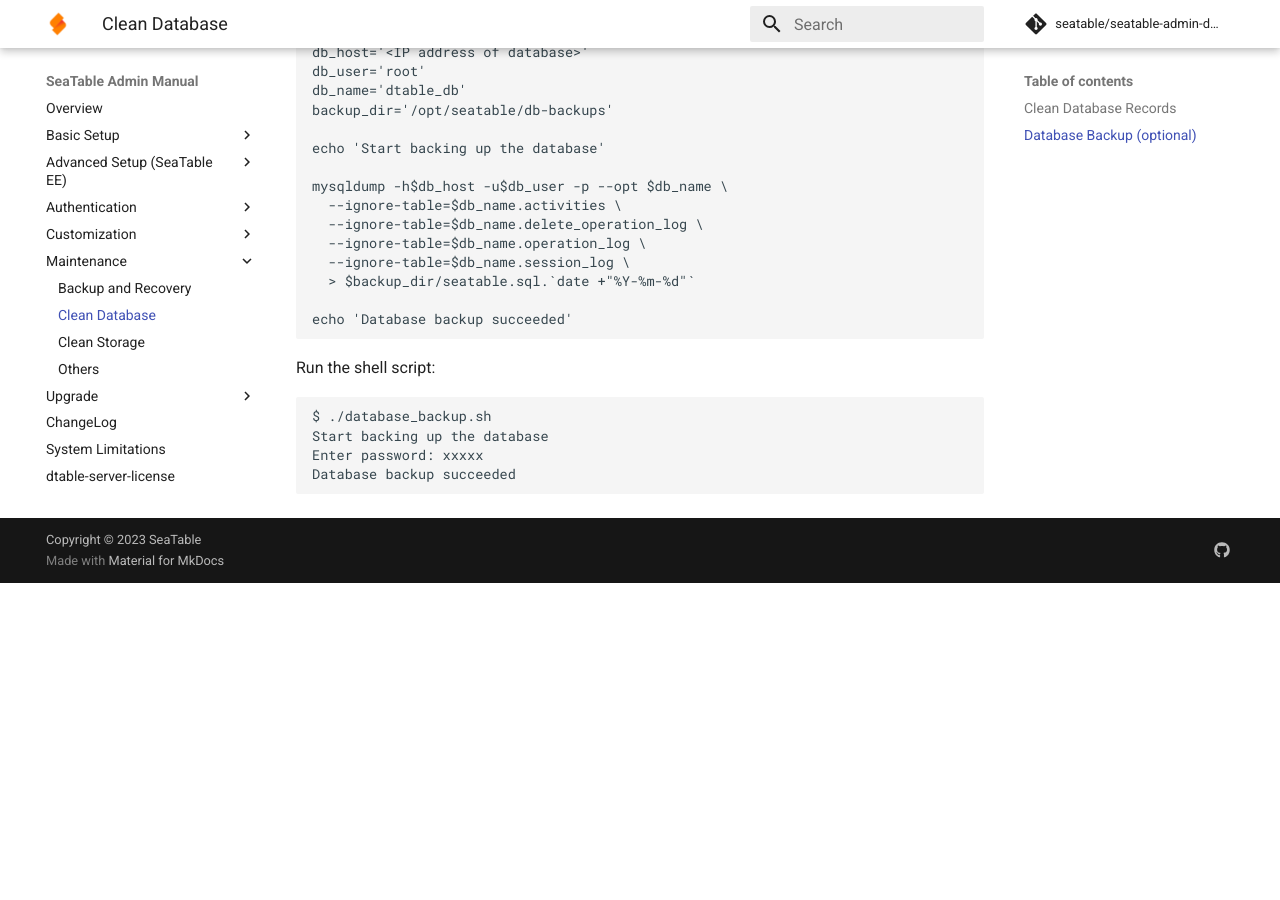
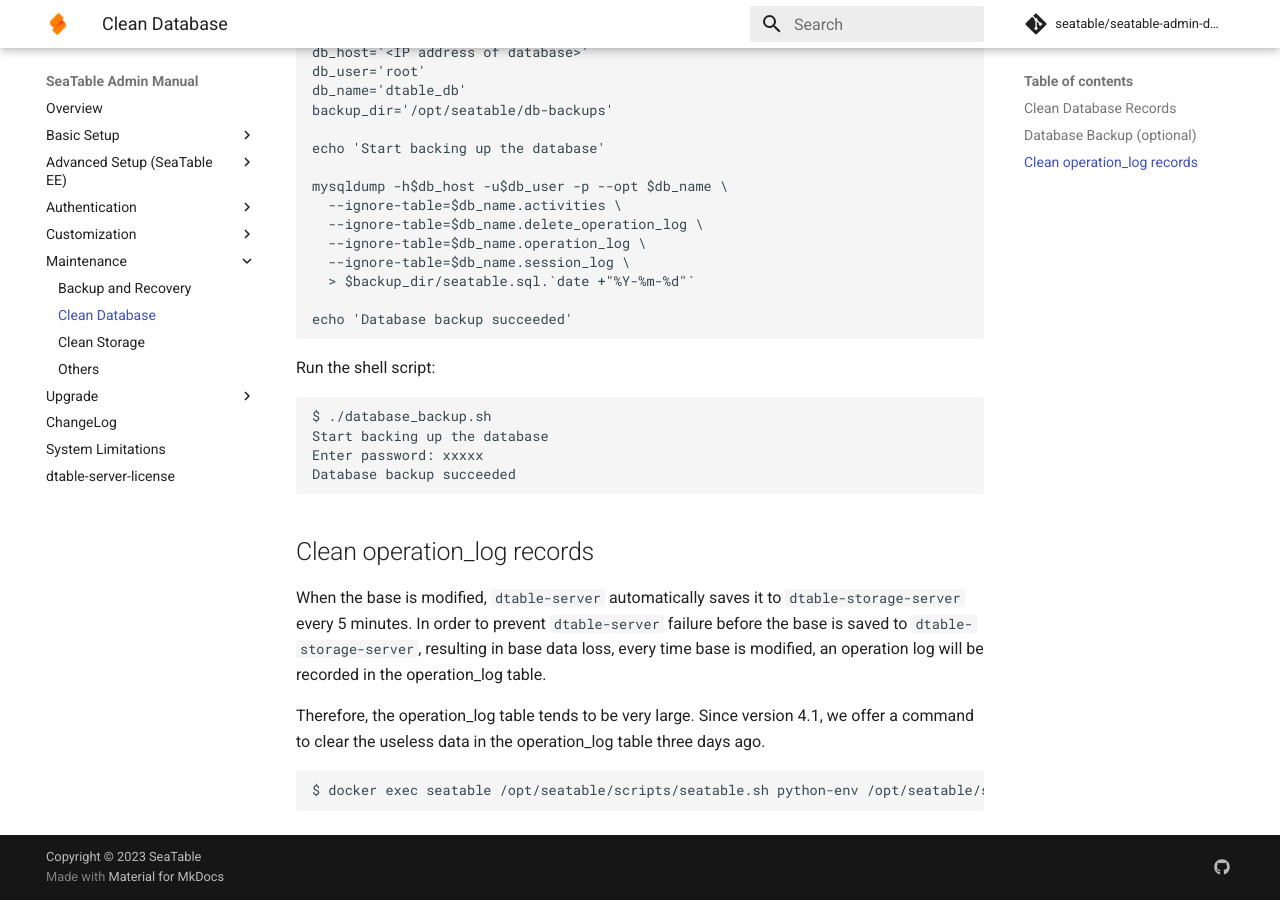
Before and after one commit to seatable/seatable-admin-docs, an MkDocs documentation site: the page built from manual/maintain/clean_database.md, in a window 1280 px wide and 900 px high, scrolled down 1243 px. Built offline with MkDocs 1.6.1 and Material for MkDocs 9.7.7, drawn with Linux system fonts in a browser that asks for light colours; comment, search, counter and statistics services are not loaded; before the commit the page ends 1826 px from its top, so only the background shows below that.

Commit message:
add clean_operation_log command

````diff
--- a/manual/maintain/clean_database.md
+++ b/manual/maintain/clean_database.md
@@ -61,3 +61,14 @@
 Enter password: xxxxx
 Database backup succeeded
 ```
+
+## Clean operation_log records
+
+When the base is modified, `dtable-server` automatically saves it to `dtable-storage-server` every 5 minutes. In order to prevent `dtable-server` failure before the base is saved to `dtable-storage-server`, resulting in base data loss, every time base is modified, an operation log will be recorded in the operation_log table.
+
+Therefore, the operation_log table tends to be very large. Since version 4.1, we offer a command to clear the useless data in the operation_log table three days ago.
+
+```
+$ docker exec seatable /opt/seatable/scripts/seatable.sh python-env /opt/seatable/seatable-server-latest/dtable-web/manage.py clean_operation_log
+
+```
````
